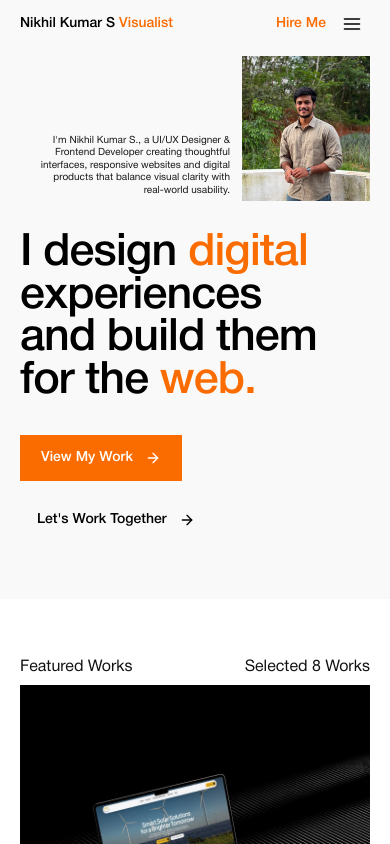
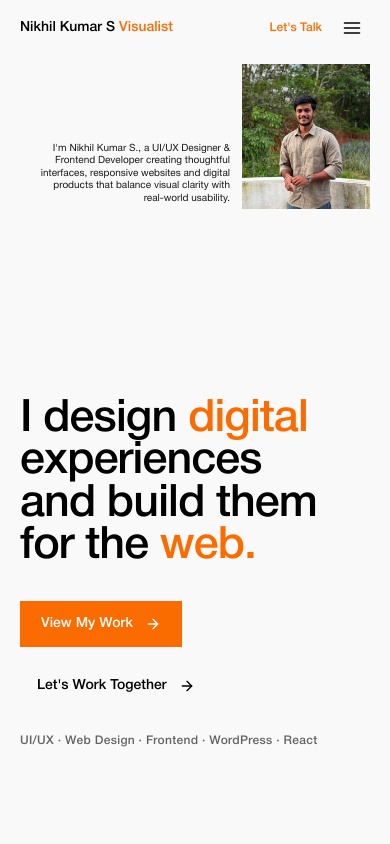
Before and after one commit to nikhilkumar202002/nikhil-my-portfolio, a Next.js app: page / in a window 390 px wide. Shown: the top 844 px of the page. Built offline with nearby package versions, Linux system fonts and the light colour scheme.

Commit message:
feat: add responsive Navbar and Hero components

```diff
--- a/app/component/layout/Navbar.tsx
+++ b/app/component/layout/Navbar.tsx
@@ -38,12 +38,13 @@ const Navbar = () => {
     <nav
       className={`fixed left-0 top-0 z-50 w-full transition-colors duration-200 ${
         isScrolled
-          ? "border-b border-black/10 bg-white"
+          ? "border-b border-black/10 bg-white/90 backdrop-blur-md"
           : "border-b border-transparent bg-transparent"
       }`}
     >
       <div className="site-container">
-        <div className="flex h-12 items-center gap-3 text-[14px] leading-none md:h-10 md:gap-4">
+        <div className="flex h-14 items-center justify-between gap-4 text-[14px] leading-none md:h-14">
+          {/* Logo Left */}
           <Link
             href="/"
             className="shrink-0 whitespace-nowrap font-medium text-black"
@@ -51,7 +52,8 @@ const Navbar = () => {
             Nikhil Kumar S <span className="text-primary">Visualist</span>
           </Link>
 
-          <div className="ml-auto hidden items-center gap-6 text-zinc-600 md:flex md:gap-25">
+          {/* Menu List Center */}
+          <div className="hidden items-center gap-8 text-zinc-600 md:flex">
             {navItems.map((item) => (
               <Link
                 key={item.label}
@@ -62,21 +64,33 @@ const Navbar = () => {
                 {item.label}
               </Link>
             ))}
+          </div>
+
+          {/* Button & Status Indicator Right */}
+          <div className="hidden items-center gap-6 md:flex">
+            <div className="flex items-center gap-2 text-xs font-medium text-black">
+              <span className="relative flex h-2 w-2">
+                <span className="absolute inline-flex h-full w-full animate-ping rounded-full bg-emerald-400 opacity-75"></span>
+                <span className="relative inline-flex h-2 w-2 rounded-full bg-emerald-500"></span>
+              </span>
+              Available for opportunities
+            </div>
 
             <Link
-              href="#hire-me"
+              href="#contact"
               className="shrink-0 whitespace-nowrap font-medium text-primary transition-colors hover:opacity-80"
             >
-              Hire Me
+              Let&apos;s Talk
             </Link>
           </div>
 
-          <div className="ml-auto flex items-center gap-2 md:hidden">
+          {/* Mobile Actions */}
+          <div className="flex items-center gap-3 md:hidden">
             <Link
-              href="#hire-me"
-              className="shrink-0 whitespace-nowrap font-medium text-primary transition-opacity hover:opacity-80"
+              href="#contact"
+              className="shrink-0 whitespace-nowrap font-medium text-primary transition-opacity hover:opacity-80 text-xs sm:text-sm"
             >
-              Hire Me
+              Let&apos;s Talk
             </Link>
 
             <button
@@ -87,7 +101,11 @@ const Navbar = () => {
               onClick={() => setIsMobileMenuOpen((value) => !value)}
               className="inline-flex h-9 w-9 items-center justify-center text-black transition-colors hover:text-primary"
             >
-              {isMobileMenuOpen ? <FiX className="h-5 w-5" /> : <FiMenu className="h-5 w-5" />}
+              {isMobileMenuOpen ? (
+                <FiX className="h-5 w-5" />
+              ) : (
+                <FiMenu className="h-5 w-5" />
+              )}
             </button>
           </div>
         </div>
@@ -96,7 +114,9 @@ const Navbar = () => {
       <div
         id="mobile-navigation"
         className={`fixed inset-0 z-[60] bg-white transition-opacity duration-200 md:hidden ${
-          isMobileMenuOpen ? "pointer-events-auto opacity-100" : "pointer-events-none opacity-0"
+          isMobileMenuOpen
+            ? "pointer-events-auto opacity-100"
+            : "pointer-events-none opacity-0"
         }`}
       >
         <div className="site-container flex h-full flex-col pt-12">
@@ -113,7 +133,16 @@ const Navbar = () => {
           </div>
 
           <div className="flex flex-1 flex-col items-end justify-between py-6">
-            <div className="flex flex-col items-end gap-2 text-right">
+            <div className="flex flex-col items-end gap-6 text-right">
+              <div className="flex items-center gap-2 text-xs font-medium text-black">
+                <span className="relative flex h-2 w-2">
+                  <span className="absolute inline-flex h-full w-full animate-ping rounded-full bg-emerald-400 opacity-75"></span>
+                  <span className="relative inline-flex h-2 w-2 rounded-full bg-emerald-500"></span>
+                </span>
+                Available for opportunities
+              </div>
+
+              <div className="flex flex-col items-end gap-3">
                 {navItems.map((item) => (
                   <Link
                     key={item.label}
@@ -125,14 +154,15 @@ const Navbar = () => {
                   </Link>
                 ))}
               </div>
+            </div>
 
             <div className="pb-6">
               <Link
-                href="tel:+917356112021"
+                href="#contact"
                 onClick={() => setIsMobileMenuOpen(false)}
                 className="inline-flex whitespace-nowrap font-medium text-primary transition-opacity hover:opacity-80"
               >
-                Hire Me
+                Let&apos;s Talk
               </Link>
             </div>
           </div>
--- a/app/component/sections/Hero.tsx
+++ b/app/component/sections/Hero.tsx
@@ -4,8 +4,8 @@ import PrimaryBtn from "../ui/PrimaryBtn";
 
 const Hero = () => {
   return (
-    <section className="min-h-[540px] bg-[#F9F9F9] py-14 sm:min-h-[600px] sm:py-16 lg:py-16">
-      <div className="site-container flex h-full flex-col justify-between gap-8 lg:grid lg:grid-cols-[7fr_3fr] lg:justify-normal lg:gap-10">
+    <section className="relative flex min-h-[100dvh] w-full flex-col justify-between bg-[#F9F9F9] pt-16 pb-[95px] sm:pt-20 lg:pt-20">
+      <div className="site-container flex flex-1 flex-col justify-between gap-8 lg:grid lg:grid-cols-[7fr_3fr] lg:gap-10">
         <div className="hidden lg:block" />
 
         <div className="flex items-end justify-end pb-0 sm:pb-6 lg:pb-10">
@@ -54,6 +54,10 @@ const Hero = () => {
               Let&apos;s Work Together
             </PrimaryBtn>
           </div>
+
+          <p className="text-xs sm:text-sm font-medium tracking-wide text-black/60">
+            UI/UX &middot; Web Design &middot; Frontend &middot; WordPress &middot; React
+          </p>
         </div>
       </div>
     </section>
```
Lines whose indentation alone changed are shown as unchanged.
